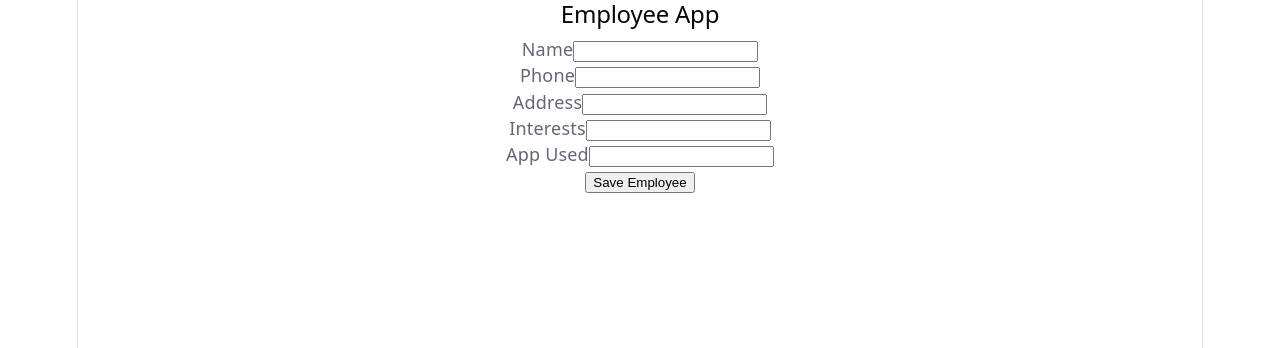
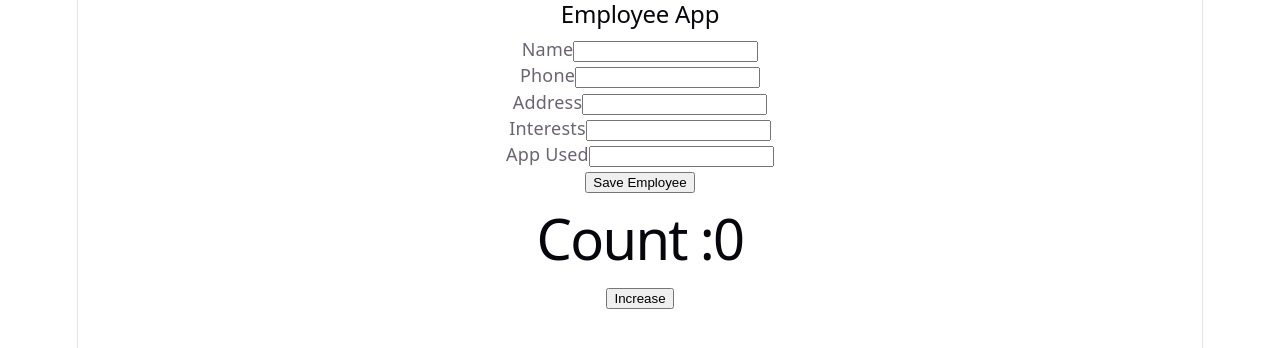
Before and after one commit to anilrasani/mern-practice, a React app in the folder frontend/: page / in a window 1280 px wide. Shown: the top 348 px of the page. Built offline with nearby package versions, Linux system fonts and the light colour scheme; the HTML template or start-up script is replaced by a standard one.

Commit message:
used usestate method

```diff
--- a/frontend/src/App.jsx
+++ b/frontend/src/App.jsx
@@ -1,7 +1,17 @@
 
+import { useState } from 'react';
 import './App.css'
 
-function App() {
+
+
+const App = ()=> {
+
+    const[counter,setCounter]=useState(0);
+
+    function IncreaseCounter(){
+        setCounter(counter+1);
+    }
+
     return (
         <div>
             <h2>Employee App</h2>
@@ -36,7 +46,10 @@ function App() {
                     Save Employee
                 </button>
             </form>
+            <h1>Count :{counter}</h1>
+            <button onClick={IncreaseCounter}>Increase</button>
         </div>
+
     );
 }
 
```
Also changed, not shown: frontend/src/useState.js (added, +14 -0 lines), 1 other file (tests, documents, lock files or other folders).
